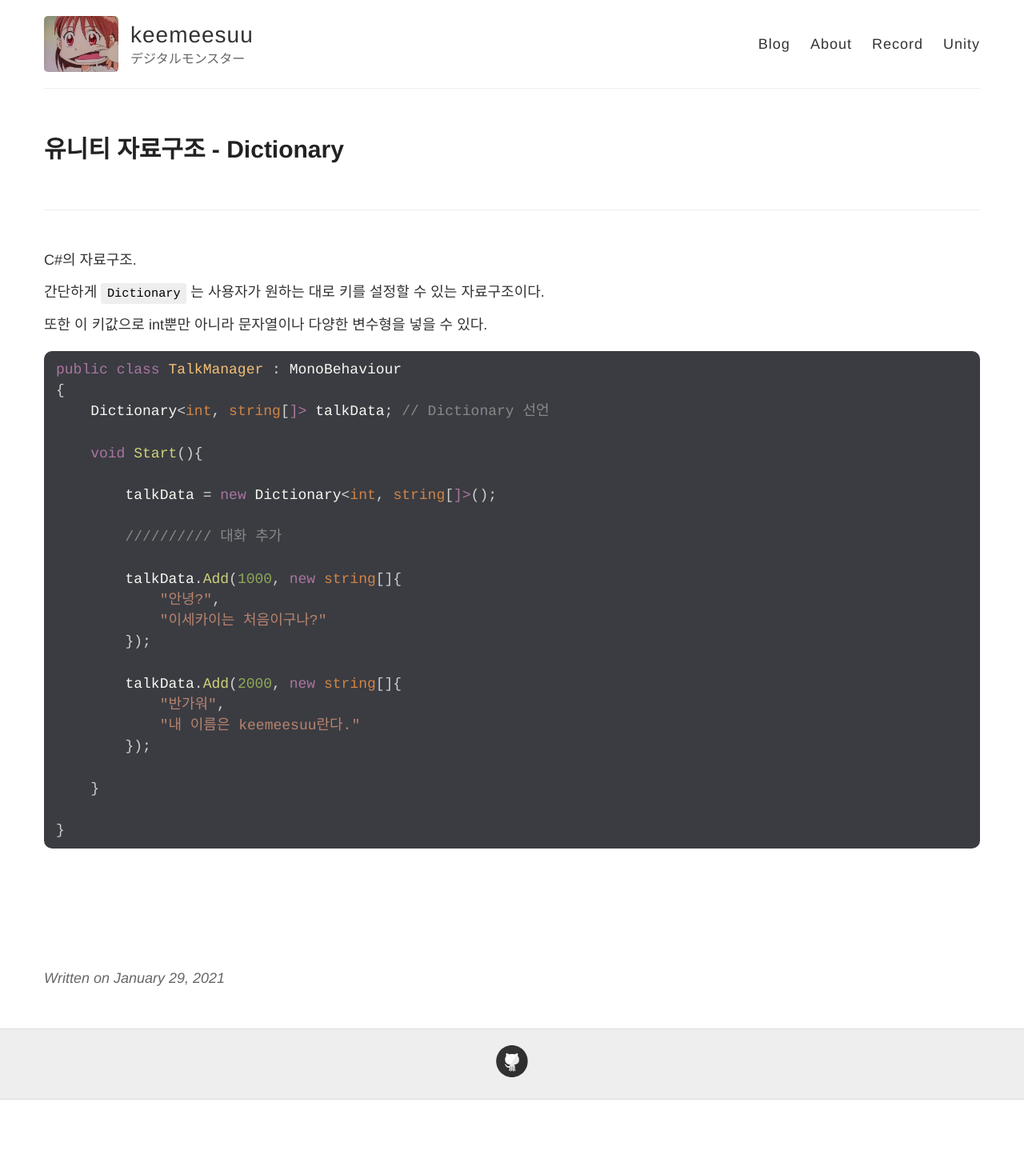
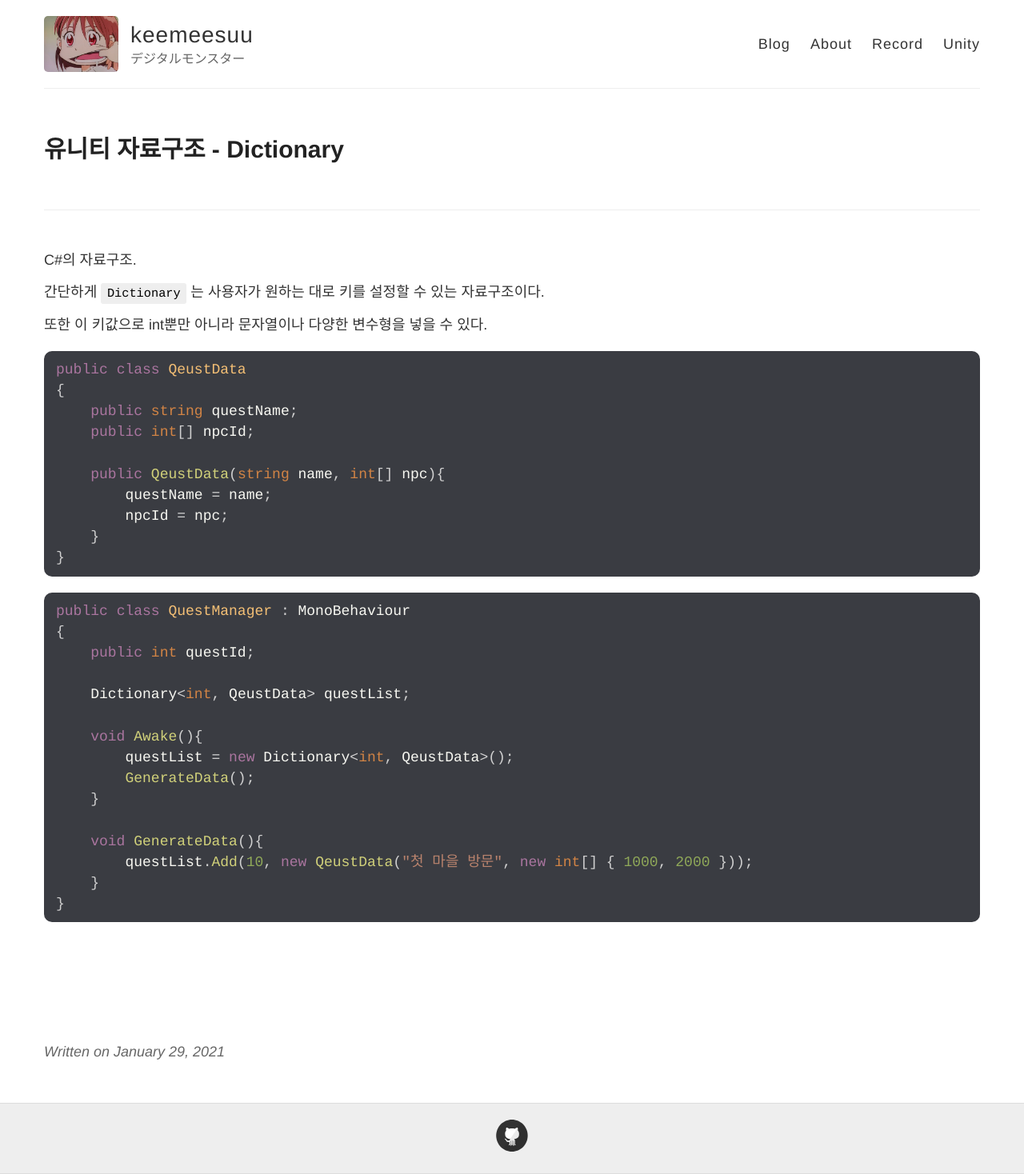
Before and after one commit to keemeesuu/keemeesuu.github.io, a Jekyll site: the page built from _posts/dev/Unity/2021-01-29-Unity자료구조.md, in a window 1280 px wide. Shown: the whole page at 80% size. Built offline with Jekyll 4.4.1, drawn with Linux system fonts in a browser that asks for light colours; before the commit the page ends 1375 px from its top, so only the background shows below that.

Commit message:
Update 2021-01-29-Unity자료구조.md

````diff
--- a/_posts/dev/Unity/2021-01-29-Unity자료구조.md
+++ b/_posts/dev/Unity/2021-01-29-Unity자료구조.md
@@ -17,27 +17,32 @@ C#의 자료구조.
 
 
 ```c#
-public class TalkManager : MonoBehaviour
+public class QeustData
 {
-    Dictionary<int, string[]> talkData; // Dictionary 선언
+    public string questName;
+    public int[] npcId;
 
-    void Start(){
+    public QeustData(string name, int[] npc){
+        questName = name;
+        npcId = npc;
+    }
+}
+```
 
-        talkData = new Dictionary<int, string[]>();
+```c#
+public class QuestManager : MonoBehaviour
+{
+    public int questId;
 
-        ////////// 대화 추가
+    Dictionary<int, QeustData> questList;
 
-        talkData.Add(1000, new string[]{
-            "안녕?",
-            "이세카이는 처음이구나?"
-        });
-
-        talkData.Add(2000, new string[]{
-            "반가워",
-            "내 이름은 keemeesuu란다."
-        });
-
+    void Awake(){
+        questList = new Dictionary<int, QeustData>();
+        GenerateData();
     }
 
+    void GenerateData(){
+        questList.Add(10, new QeustData("첫 마을 방문", new int[] { 1000, 2000 }));
+    }
 }
 ```
````
